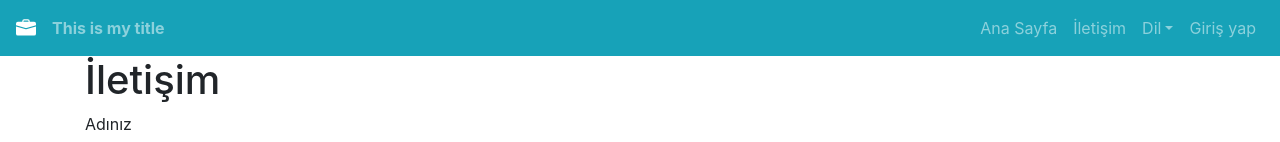
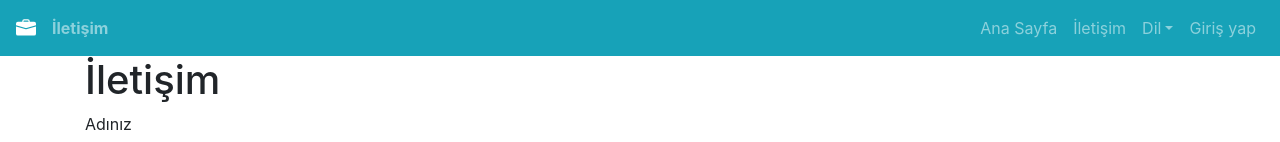
Before and after one commit to grafikri/mySampleProject, a Vue app: page /contact in a window 1280 px wide. Shown: the top 142 px of the page. Built offline with nearby package versions, Linux system fonts and the light colour scheme.

Commit message:
feat: define page title depending route and locale variables

```diff
--- a/src/components/Header.vue
+++ b/src/components/Header.vue
@@ -112,7 +112,7 @@ export default {
   props: {
     title: {
       type: String,
-      default: 'This is my title',
+      default: '',
     },
     isLoggedIn: {
       type: Boolean,
--- a/src/router/index.js
+++ b/src/router/index.js
@@ -8,6 +8,7 @@ Vue.use(VueRouter);
 const routes = [
   {
     path: '/',
+    name: 'home',
     components: {
       default: () => import('@/views/Home.vue'),
       layout: MainLayout,
@@ -15,6 +16,7 @@ const routes = [
   },
   {
     path: '/contact',
+    name: 'contact',
     components: {
       default: () => import('@/views/Contact.vue'),
       layout: MainLayout,
--- a/src/views/MainLayout.vue
+++ b/src/views/MainLayout.vue
@@ -1,6 +1,7 @@
 <template>
   <div>
     <Header
+      :title="title"
       :is-logged-in="user.loggedIn"
       :user-name="user.name"
       :user-email="user.email"
@@ -44,14 +45,42 @@ export default {
     BModal,
     BContainer,
   },
+  data() {
+    return {
+      title: 'Page Title',
+    };
+  },
   computed: {
     ...mapState(['user']),
+  },
+  watch: {
+    $route(to) {
+      this.setTitle(to.name);
+    },
+  },
+  created() {
+    this.setTitle(this.$route.name);
   },
   methods: {
     ...mapMutations('user', [
       'login',
       'logout',
     ]),
+    /**
+     * @param {String} path
+     */
+    setTitle(path) {
+      switch (path) {
+        case 'home':
+          this.title = this.$i18n.t('pages.home.title');
+          break;
+        case 'contact':
+          this.title = this.$i18n.t('pages.contact.title');
+          break;
+        default:
+          this.title = this.$i18n.t('pages.home.title');
+      }
+    },
     handleClickSignOut() {
       this.logout();
     },
```
